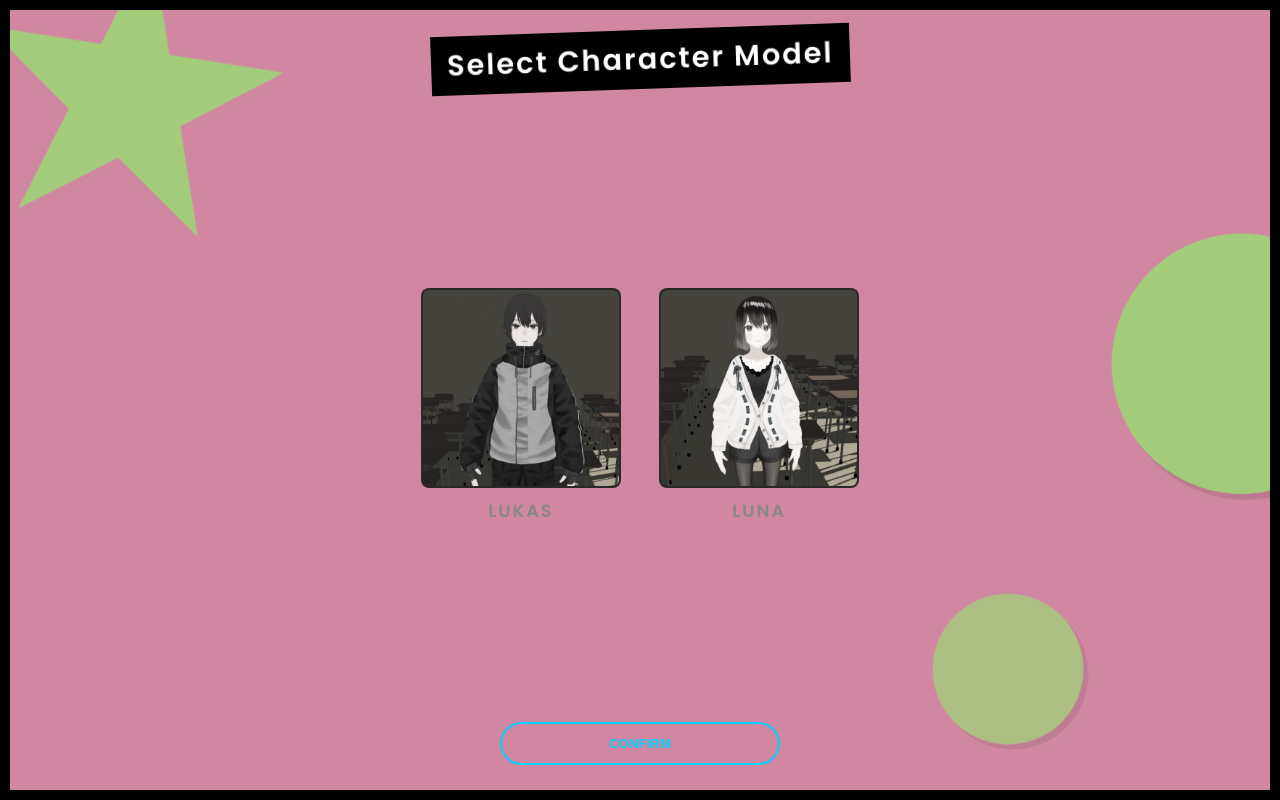
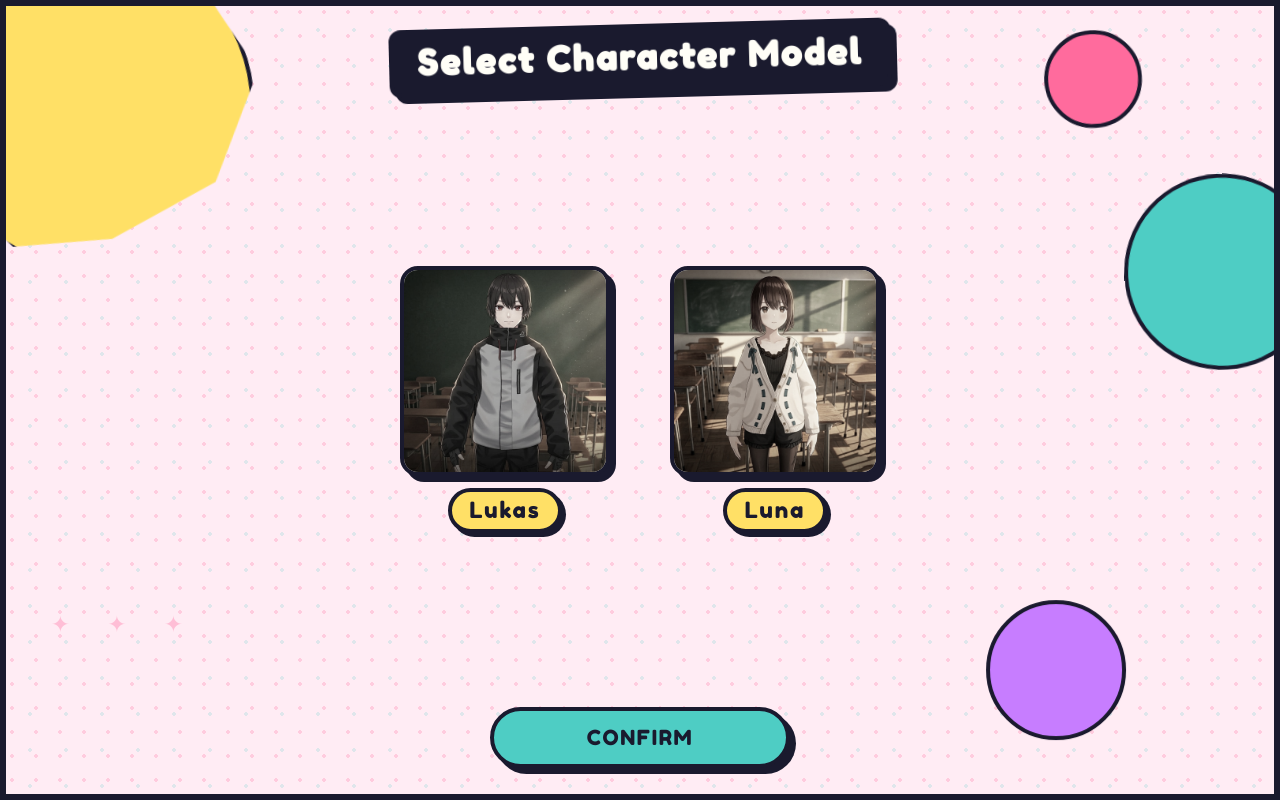
Before and after one commit to Anamol166/3d-avatar-assistant, a Flask app: page / in a window 1280 px wide. Run offline with Flask 3, Linux system fonts and the light colour scheme; some libraries are stand-ins or nearby versions.

Commit message:
initial commit

```diff
--- a/assets/editor.html
+++ b/assets/editor.html
@@ -101,7 +101,7 @@ let activeBone = null;
 const boneSelect = document.getElementById("boneSelect");
 
 const loader = new GLTFLoader();
-loader.load('./character.glb', (gltf) => {
+loader.load('./defmale.glb', (gltf) => {
     const model = gltf.scene;
     scene.add(model);
 
--- a/assets/splash.css
+++ b/assets/splash.css
@@ -1,74 +1,101 @@
-@import url('https://fonts.googleapis.com/css2?family=Inter&family=Poppins:wght@600&display=swap');
+@import url('https://fonts.googleapis.com/css2?family=Fredoka+One&family=Nunito:wght@400;700;800&display=swap');
 
-/* ANIMATIONS */
-
-#character-select h2 {
-    animation: titleDrop 0.8s cubic-bezier(0.175, 0.885, 0.32, 1.275) forwards;
+:root {
+  --ink: #1a1a2e;
+  --pink: #ff6b9d;
+  --yellow: #ffe066;
+  --mint: #4ecdc4;
+  --lavender: #c77dff;
+  --sky: #74d7ff;
+  --white: #fffef7;
+  --card-size: clamp(130px, 36vw, 210px);
+  --border: 4px solid var(--ink);
+  --radius: 18px;
+  --shadow: 6px 6px 0px var(--ink);
 }
 
-.char-option {
-    opacity: 0;
-    animation: fadeSlideUp 0.6s ease-out forwards;
-}
-
-.char-option:nth-child(1) { animation-delay: 0.4s; }
-.char-option:nth-child(2) { animation-delay: 0.6s; }
-
-#confirmBtn {
-    opacity: 0;
-    animation: fadeIn 0.5s ease forwards;
-    animation-delay: 1s;
-}
-
-/*  BACKGROUND */
-
-.cartoon-bg {
-    position: absolute;
+#splash {
+  position: fixed;
   inset: 0;
-    background-color: #d187a1;
-    z-index: -1;
+  background: var(--ink);
+  display: flex;
+  justify-content: center;
+  align-items: center;
+  z-index: 9999;
   overflow: hidden;
 }
 
-.blob {
+#splash::before {
+  content: '';
   position: absolute;
-    background-color: #a3cc7a;
-    border-radius: 50%;
-    filter: drop-shadow(5px 5px 0px rgba(0,0,0,0.1));
-    animation: cartoon-float 8s infinite ease-in-out;
+  inset: 0;
+  background-image: radial-gradient(circle, rgba(255,255,255,0.06) 2px, transparent 2px);
+  background-size: 28px 28px;
+  pointer-events: none;
 }
 
-.top-left {
-    width: 300px;
-    height: 300px;
-    top: -100px;
-    left: -50px;
-    clip-path: polygon(50% 0%, 61% 35%, 98% 35%, 68% 57%, 79% 91%, 50% 70%, 21% 91%, 32% 57%, 2% 35%, 39% 35%);
+.box {
+  text-align: center;
+  animation: splashFadeOut 0.6s ease forwards;
+  animation-delay: 2.6s;
 }
 
-.mid-right {
-    width: 250px;
-    height: 250px;
-    right: -80px;
-    top: 25%;
-    animation-delay: -2s;
+.logo {
+  font-family: 'Fredoka One', cursive;
+  font-size: clamp(3rem, 10vw, 5.5rem);
+  line-height: 1;
+  color: var(--white);
 }
 
-.bottom-right {
-    width: 150px;
-    height: 150px;
-    bottom: 50px;
-    right: 15%;
-    opacity: 0.8;
-    animation-delay: -4s;
+.A {
+  display: inline-block;
+  color: var(--yellow);
+  opacity: 0;
+  transform: translateY(60px) rotate(-10deg) scale(0.5);
+  animation: letterBounceIn 0.7s cubic-bezier(0.175, 0.885, 0.32, 1.5) forwards;
+  text-shadow: 5px 5px 0 var(--ink);
+  -webkit-text-stroke: 2px var(--ink);
 }
 
-@keyframes cartoon-float {
-    0%, 100% { transform: translate(0,0) rotate(0deg) scale(1); }
-    50% { transform: translate(20px,40px) rotate(10deg) scale(1.05); }
+.I {
+  display: inline-block;
+  color: var(--pink);
+  opacity: 0;
+  transform: translateY(60px) rotate(10deg) scale(0.5);
+  animation: letterBounceIn 0.7s cubic-bezier(0.175, 0.885, 0.32, 1.5) forwards;
+  animation-delay: 0.45s;
+  text-shadow: 5px 5px 0 var(--ink);
+  -webkit-text-stroke: 2px var(--ink);
 }
 
-/* MAIN LAYOUT FIX  */
+.text {
+  display: block;
+  font-family: 'Nunito', sans-serif;
+  font-weight: 800;
+  font-size: clamp(1rem, 4vw, 1.6rem);
+  letter-spacing: 0.25em;
+  text-transform: uppercase;
+  color: var(--mint);
+  opacity: 0;
+  transform: translateY(16px);
+  animation: textRise 0.6s ease forwards;
+  animation-delay: 1.1s;
+  -webkit-text-stroke: 1px var(--ink);
+}
+
+.box::before,
+.box::after {
+  content: '★';
+  position: absolute;
+  font-size: 2rem;
+  color: var(--yellow);
+  opacity: 0;
+  animation: starPop 0.4s ease forwards;
+  animation-delay: 0.9s;
+  text-shadow: 2px 2px 0 var(--ink);
+}
+.box::before { top: 30%; left: 15%;  transform: rotate(-20deg); }
+.box::after  { bottom: 30%; right: 15%; transform: rotate(15deg);  }
 
 #character-select {
   position: fixed;
@@ -79,25 +106,105 @@
   align-items: center;
   z-index: 10000;
   text-align: center;
-    border: 10px solid #000;
+
+  outline: 6px solid var(--ink);
+  outline-offset: -6px;
+
+  padding: 16px 12px;
   box-sizing: border-box;
-    padding: 10px;
   overflow: hidden;
+  font-family: 'Nunito', sans-serif;
 }
 
-/* TITLE */
-#character-select h2 {
-    background: #000;
-    padding: 8px 16px;
-    color: #fff;
-    transform: rotate(-2deg);
-    font-family: 'Poppins', sans-serif;
-    letter-spacing: 2px;
-    font-size: clamp(1rem, 4vw, 1.8rem);
-    margin-top: 10px;
+.cartoon-bg {
+  position: absolute;
+  inset: 0;
+  z-index: -1;
+  overflow: hidden;
+
+  background-color: #ffecf4;
+  background-image:
+    radial-gradient(circle, rgba(255,107,157,0.25) 2px, transparent 2px),
+    radial-gradient(circle, rgba(78,205,196,0.18) 2px, transparent 2px);
+  background-size: 24px 24px, 36px 36px;
+  background-position: 0 0, 12px 12px;
 }
 
-/*  SELECTION AREA */
+.blob {
+  position: absolute;
+  border-radius: 50%;
+  border: 4px solid var(--ink);
+  filter: none;
+  animation: blobFloat 7s ease-in-out infinite;
+}
+
+.blob.top-left {
+  width: clamp(160px, 35vw, 320px);
+  height: clamp(160px, 35vw, 320px);
+  background: var(--yellow);
+  top: -80px;
+  left: -80px;
+  clip-path: polygon(50% 0%, 80% 10%, 100% 35%, 90% 70%, 60% 90%, 30% 95%, 5% 75%, 0% 40%, 20% 10%);
+  animation-delay: 0s;
+}
+
+.blob.mid-right {
+  width: clamp(100px, 22vw, 200px);
+  height: clamp(100px, 22vw, 200px);
+  background: var(--mint);
+  right: -50px;
+  top: 20%;
+  animation-delay: -2.5s;
+}
+
+.blob.bottom-right {
+  width: clamp(80px, 15vw, 140px);
+  height: clamp(80px, 15vw, 140px);
+  background: var(--lavender);
+  bottom: 60px;
+  right: 12%;
+  animation-delay: -4s;
+}
+
+.blob.top-right {
+  width: clamp(60px, 10vw, 100px);
+  height: clamp(60px, 10vw, 100px);
+  background: var(--pink);
+  top: 10px;
+  right: 10%;
+  animation-delay: -1s;
+}
+
+/*Background*/
+.cartoon-bg::before {
+  content: '✦  ✦  ✦';
+  position: absolute;
+  bottom: 20%;
+  left: 4%;
+  font-size: 1.4rem;
+  color: var(--pink);
+  opacity: 0.4;
+  letter-spacing: 16px;
+  animation: sparkle 3s ease-in-out infinite;
+}
+
+#character-select h2 {
+  font-family: 'Fredoka One', cursive;
+  font-size: clamp(1.2rem, 5vw, 2.2rem);
+  letter-spacing: 0.06em;
+  color: var(--white);
+  background: var(--ink);
+  display: inline-block;
+  padding: 8px 24px 10px;
+  border-radius: 12px;
+  border: var(--border);
+  box-shadow: var(--shadow);
+  margin-top: 8px;
+  transform: rotate(-1.5deg);
+  opacity: 0;
+  animation: titleCartoonDrop 0.7s cubic-bezier(0.175, 0.885, 0.32, 1.4) forwards;
+  animation-delay: 0.1s;
+}
 
 .selection-container {
   flex: 1;
@@ -105,150 +212,220 @@
   display: flex;
   justify-content: center;
   align-items: center;
-    gap: clamp(10px, 3vw, 50px);
+  gap: clamp(16px, 5vw, 60px);
   flex-wrap: wrap;
-    padding: 10px;
+  padding: 12px;
   box-sizing: border-box;
 }
 
-/* CARD */
 .char-option {
   display: flex;
   flex-direction: column;
   align-items: center;
-    gap: 10px;
+  gap: 12px;
   cursor: pointer;
+  opacity: 0;
+  animation: cardPopIn 0.6s cubic-bezier(0.175, 0.885, 0.32, 1.5) forwards;
 }
 
+.char-option:nth-child(1) { animation-delay: 0.55s; }
+.char-option:nth-child(2) { animation-delay: 0.75s; }
+
 .char-card {
-    width: clamp(120px, 35vw, 200px);
-    height: clamp(120px, 35vw, 200px);
-    background: #111;
-    border: 2px solid rgba(255,255,255,0.1);
-    border-radius: 8px;
+  width: var(--card-size);
+  height: var(--card-size);
+  background: var(--white);
+  border: var(--border);
+  border-radius: var(--radius);
+  box-shadow: var(--shadow);
   overflow: hidden;
+  position: relative;
+  transition: transform 0.25s ease, box-shadow 0.25s ease;
+}
+
+.char-card::after {
+  content: '';
+  position: absolute;
+  inset: 0;
+  background: linear-gradient(120deg, transparent 30%, rgba(255,255,255,0.55) 50%, transparent 70%);
+  transform: translateX(-100%);
+  transition: transform 0s;
+}
+
+.char-option:hover .char-card::after {
+  transform: translateX(100%);
+  transition: transform 0.5s ease;
 }
 
 .char-card img {
   width: 100%;
   height: 100%;
   object-fit: cover;
-    filter: grayscale(80%);
-    transition: 0.4s;
+  filter: grayscale(60%) saturate(0.8);
+  transition: filter 0.4s ease;
 }
 
 .char-option label {
-    font-family: 'Poppins', sans-serif;
-    letter-spacing: 2px;
-    font-size: clamp(0.8rem, 3vw, 1.1rem);
-    color: #888;
-    text-transform: uppercase;
+  font-family: 'Fredoka One', cursive;
+  font-size: clamp(1rem, 3.5vw, 1.4rem);
+  letter-spacing: 0.08em;
+  color: var(--ink);
+  background: var(--yellow);
+  padding: 4px 18px 6px;
+  border: var(--border);
+  border-radius: 50px;
+  box-shadow: 4px 4px 0 var(--ink);
+  cursor: pointer;
+  transition: transform 0.2s ease, box-shadow 0.2s ease;
+  user-select: none;
 }
 
-/* SELECTED */
+.char-option:hover .char-card {
+  transform: translateY(-6px) rotate(1deg);
+  box-shadow: 10px 12px 0 var(--ink);
+}
+
+.char-option:hover label {
+  transform: translateY(-3px);
+  box-shadow: 6px 6px 0 var(--ink);
+}
+
 .char-option.selected .char-card {
-    border-color: #00d4ff;
-    box-shadow: 0 0 15px rgba(0,212,255,0.4),
-                inset 0 0 15px rgba(0,212,255,0.2);
-    transform: scale(1.05);
+  border-color: var(--pink);
+  box-shadow: 8px 8px 0 var(--pink),
+              0 0 0 6px #fff,
+              0 0 0 10px var(--pink);
+  transform: translateY(-8px) rotate(-1.5deg);
+  animation: selectedWiggle 0.45s ease;
 }
 
 .char-option.selected img {
-    filter: grayscale(0%) contrast(1.1);
+  filter: grayscale(0%) saturate(1.2) brightness(1.05);
 }
 
 .char-option.selected label {
-    color: #00d4ff;
-    text-shadow: 0 0 10px rgba(0,212,255,0.8);
+  background: var(--pink);
+  color: var(--white);
+  box-shadow: 5px 5px 0 var(--ink);
+  transform: rotate(-1deg);
 }
 
-/*  BUTTON */
+.char-option.selected .char-card::before {
+  content: '✓';
+  position: absolute;
+  top: 8px;
+  right: 10px;
+  width: 28px;
+  height: 28px;
+  background: var(--yellow);
+  border: 3px solid var(--ink);
+  border-radius: 50%;
+  display: flex;
+  align-items: center;
+  justify-content: center;
+  font-family: 'Fredoka One', cursive;
+  font-size: 1rem;
+  color: var(--ink);
+  line-height: 28px;
+  text-align: center;
+  z-index: 2;
+  animation: badgePop 0.35s cubic-bezier(0.175, 0.885, 0.32, 2) forwards;
+}
 
 #confirmBtn {
-    margin-bottom: 15px;
-    width: min(280px, 85vw);
-    background: transparent;
-    border: 2px solid #00d4ff;
-    color: #00d4ff;
-    padding: 12px 20px;
+  margin-bottom: 16px;
+  width: min(300px, 85vw);
+  background: var(--mint);
+  border: var(--border);
+  color: var(--ink);
+  padding: 14px 24px;
   border-radius: 50px;
-    font-weight: bold;
+  font-family: 'Fredoka One', cursive;
+  font-size: clamp(1rem, 3.5vw, 1.3rem);
+  letter-spacing: 0.08em;
   cursor: pointer;
+  box-shadow: var(--shadow);
   text-transform: uppercase;
-    transition: 0.3s;
+  transition: transform 0.15s ease, box-shadow 0.15s ease, background 0.2s ease;
+  opacity: 0;
+  animation: fadeRiseUp 0.5s ease forwards;
+  animation-delay: 1.1s;
 }
 
 #confirmBtn:hover {
-    background: #00d4ff;
-    color: #000;
-    box-shadow: 0 0 15px #00d4ff;
+  background: var(--yellow);
+  transform: translateY(-4px);
+  box-shadow: 8px 10px 0 var(--ink);
 }
 
-/* SPLASH */
-
-#splash {
-    position: fixed;
-    width: 100%;
-    height: 100%;
-    background: black;
-    display: flex;
-    justify-content: center;
-    align-items: center;
-    z-index: 9999;
+#confirmBtn:active {
+  transform: translateY(2px);
+  box-shadow: 3px 3px 0 var(--ink);
 }
 
-.logo {
-    text-align: center;
-    font-size: 3rem;
+.hidden { display: none !important; }
+
+@keyframes letterBounceIn {
+  0%   { opacity: 0; transform: translateY(60px) rotate(var(--r, -10deg)) scale(0.5); }
+  70%  { opacity: 1; transform: translateY(-12px) rotate(0deg) scale(1.15); }
+  85%  { transform: translateY(6px) scale(0.95); }
+  100% { opacity: 1; transform: translateY(0) rotate(0deg) scale(1); }
 }
 
-.A, .I {
-    display: inline-block;
-    opacity: 0;
-    transform: translateY(50px);
-    font-family: 'Poppins', sans-serif;
+@keyframes textRise {
+  0%   { opacity: 0; transform: translateY(16px); }
+  100% { opacity: 1; transform: translateY(0); }
 }
 
-.A { animation: rise 0.6s ease forwards; }
-.I { animation: rise 0.6s ease forwards; animation-delay: 0.5s; }
-
-.text {
-    display: block;
-    font-size: 1.5rem;
-    opacity: 0;
-    transform: translateY(20px);
-    animation: fadeIn 0.8s ease forwards;
-    animation-delay: 1.2s;
-    font-family: 'Inter', sans-serif;
+@keyframes starPop {
+  0%   { opacity: 0; transform: scale(0) rotate(-20deg); }
+  60%  { opacity: 1; transform: scale(1.3) rotate(10deg); }
+  100% { opacity: 0.85; transform: scale(1) rotate(-5deg); }
 }
 
-.hidden { display: none; }
-
-/*  KEYFRAMES  */
-
-@keyframes titleDrop {
-    0% { transform: translateY(-100px) rotate(-2deg); opacity: 0; }
-    100% { transform: translateY(0) rotate(-2deg); opacity: 1; }
+@keyframes splashFadeOut {
+  to { opacity: 0; transform: scale(1.08); pointer-events: none; }
 }
 
-@keyframes fadeSlideUp {
-    0% { transform: translateY(50px); opacity: 0; }
-    100% { transform: translateY(0); opacity: 1; }
+@keyframes titleCartoonDrop {
+  0%   { opacity: 0; transform: translateY(-60px) rotate(-1.5deg) scale(0.8); }
+  70%  { opacity: 1; transform: translateY(10px) rotate(-1.5deg) scale(1.05); }
+  100% { opacity: 1; transform: translateY(0) rotate(-1.5deg) scale(1); }
 }
 
-@keyframes rise {
-    to { opacity: 1; transform: translateY(0); }
+@keyframes cardPopIn {
+  0%   { opacity: 0; transform: translateY(50px) scale(0.7) rotate(-5deg); }
+  65%  { opacity: 1; transform: translateY(-10px) scale(1.06) rotate(2deg); }
+  82%  { transform: translateY(4px) scale(0.97) rotate(-1deg); }
+  100% { opacity: 1; transform: translateY(0) scale(1) rotate(0deg); }
 }
 
-@keyframes fadeIn {
-    to { opacity: 1; transform: translateY(0); }
+@keyframes selectedWiggle {
+  0%   { transform: translateY(-8px) rotate(-1.5deg); }
+  25%  { transform: translateY(-8px) rotate(2.5deg) scale(1.04); }
+  50%  { transform: translateY(-8px) rotate(-2deg); }
+  75%  { transform: translateY(-8px) rotate(1.5deg); }
+  100% { transform: translateY(-8px) rotate(-1.5deg); }
 }
 
-.box {
-    animation: fadeOut 1s ease forwards;
-    animation-delay: 2.5s;
+@keyframes badgePop {
+  0%   { transform: scale(0) rotate(-30deg); opacity: 0; }
+  70%  { transform: scale(1.3) rotate(10deg); opacity: 1; }
+  100% { transform: scale(1) rotate(0deg); opacity: 1; }
 }
 
-@keyframes fadeOut {
-    to { opacity: 0; transform: translateY(-20px); }
+@keyframes blobFloat {
+  0%, 100% { transform: translate(0, 0) rotate(0deg) scale(1); }
+  33%       { transform: translate(18px, 28px) rotate(8deg) scale(1.04); }
+  66%       { transform: translate(-12px, 18px) rotate(-5deg) scale(0.97); }
 }
+
+@keyframes sparkle {
+  0%, 100% { opacity: 0.35; transform: scale(1); }
+  50%       { opacity: 0.65; transform: scale(1.1); }
+}
+
+@keyframes fadeRiseUp {
+  0%   { opacity: 0; transform: translateY(20px); }
+  100% { opacity: 1; transform: translateY(0); }
+}
```
Also changed, not shown: assets/Character/female.jpeg, assets/Character/male.jpeg. Lines whose indentation alone changed are shown as unchanged.
